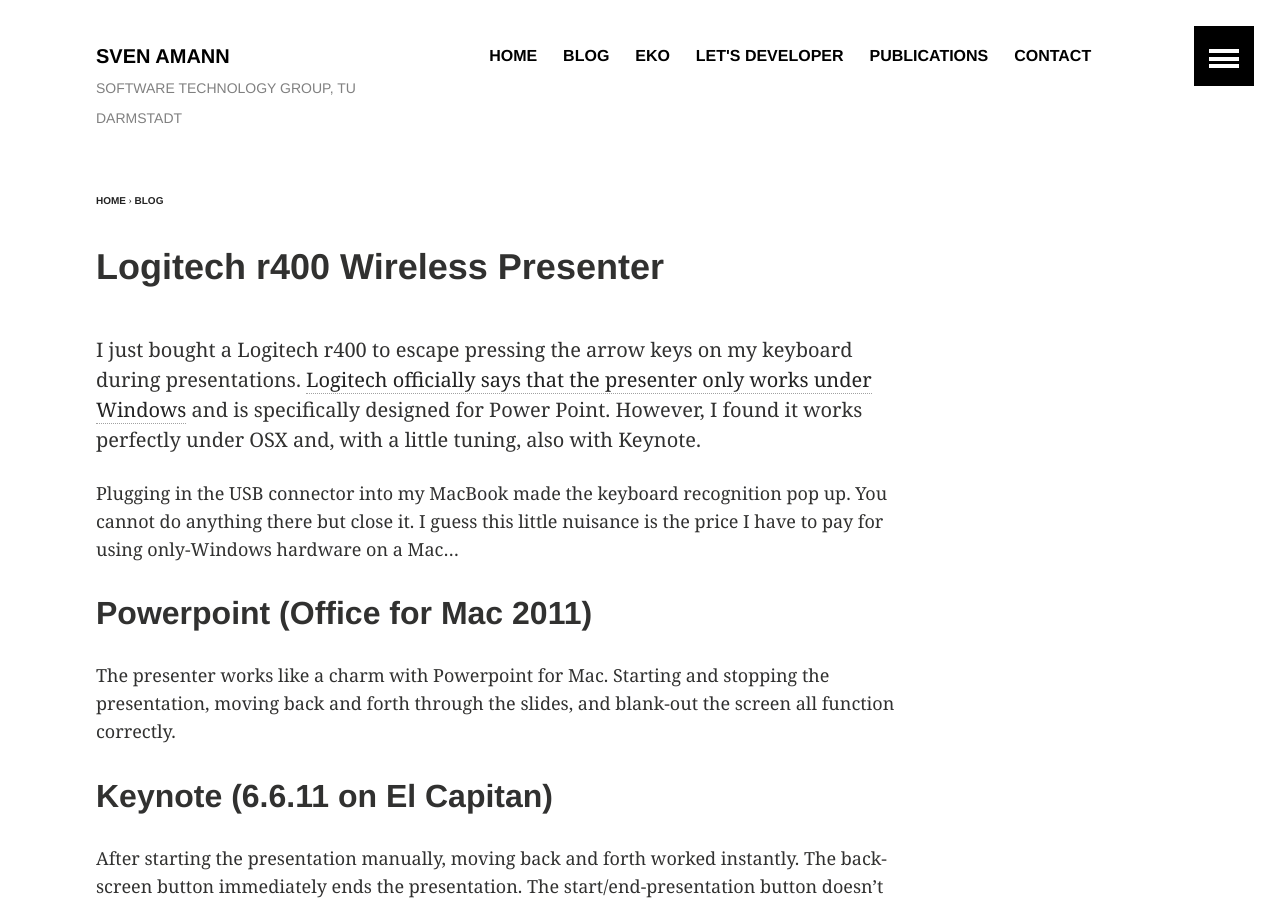
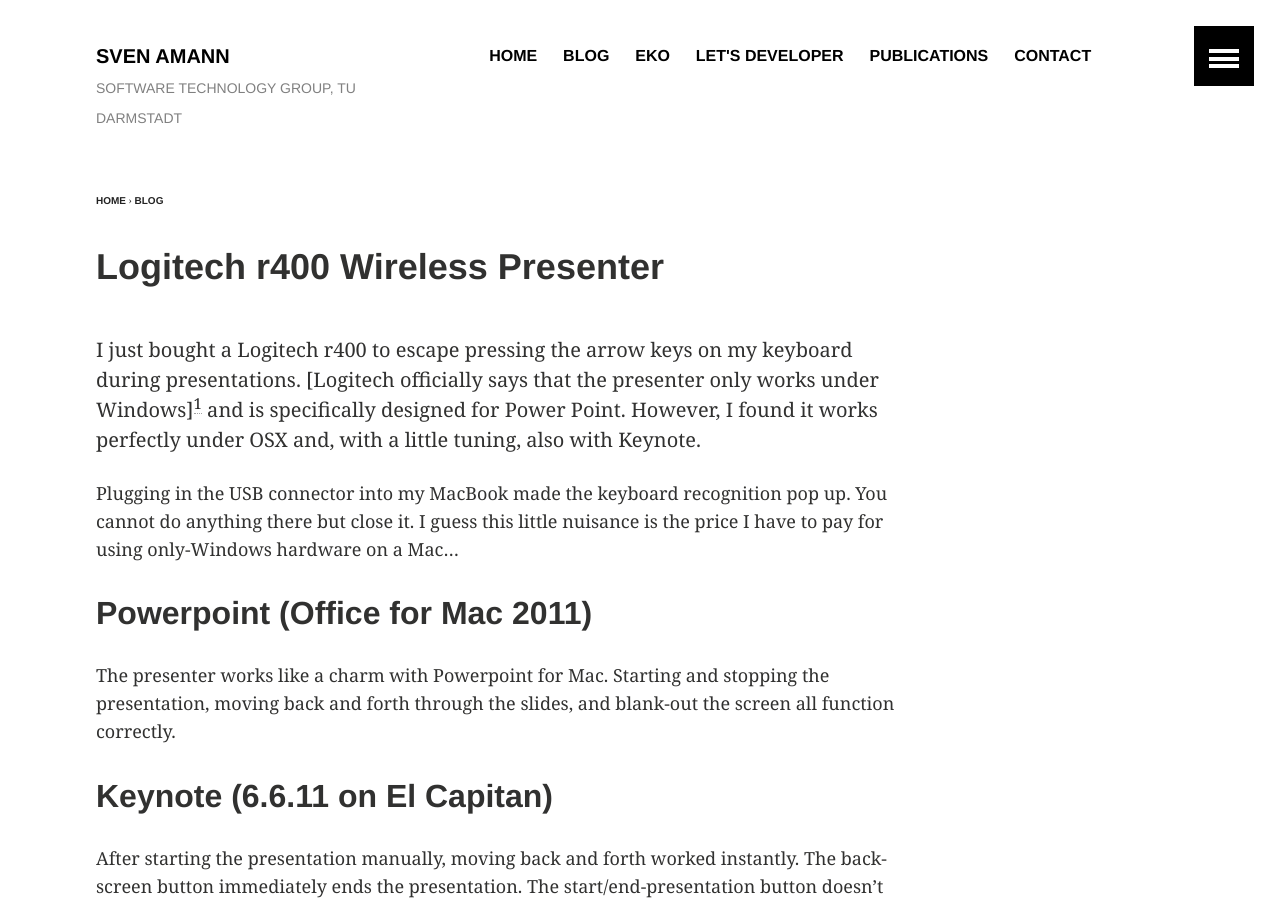
Before and after one commit to salsolatragus/sven-amann.de, a Jekyll site: the page built from blog/_posts/2016-04-22-logitech-r400.md, in a window 1280 px wide and 900 px high. Built offline with Jekyll 4.4.1, drawn with Linux system fonts in a browser that asks for light colours; comment, search, counter and statistics services are not loaded; some of the changed text lies outside the part shown.

Commit message:
Fix external URLs.

```diff
--- a/blog/_posts/2016-04-22-logitech-r400.md
+++ b/blog/_posts/2016-04-22-logitech-r400.md
@@ -6,7 +6,7 @@ comments: true
 
 ---
 
-I just bought a Logitech r400 to escape pressing the arrow keys on my keyboard during presentations. [Logitech officially says that the presenter only works under Windows][1] and is specifically designed for Power Point. However, I found it works perfectly under OSX and, with a little tuning, also with Keynote.
+I just bought a Logitech r400 to escape pressing the arrow keys on my keyboard during presentations. [Logitech officially says that the presenter only works under Windows][^1] and is specifically designed for Power Point. However, I found it works perfectly under OSX and, with a little tuning, also with Keynote.
 
 <!-- more -->
 
```
Also changed, not shown: other parts of blog/_posts/2016-04-22-logitech-r400.md (+1 -1 lines), blog/_posts/2013-11-20-testing-resharper-plugins.md (+1 -1 lines), blog/_posts/2016-03-10-etffm16-mob-programming.md (+1 -1 lines), .travis.yml.
